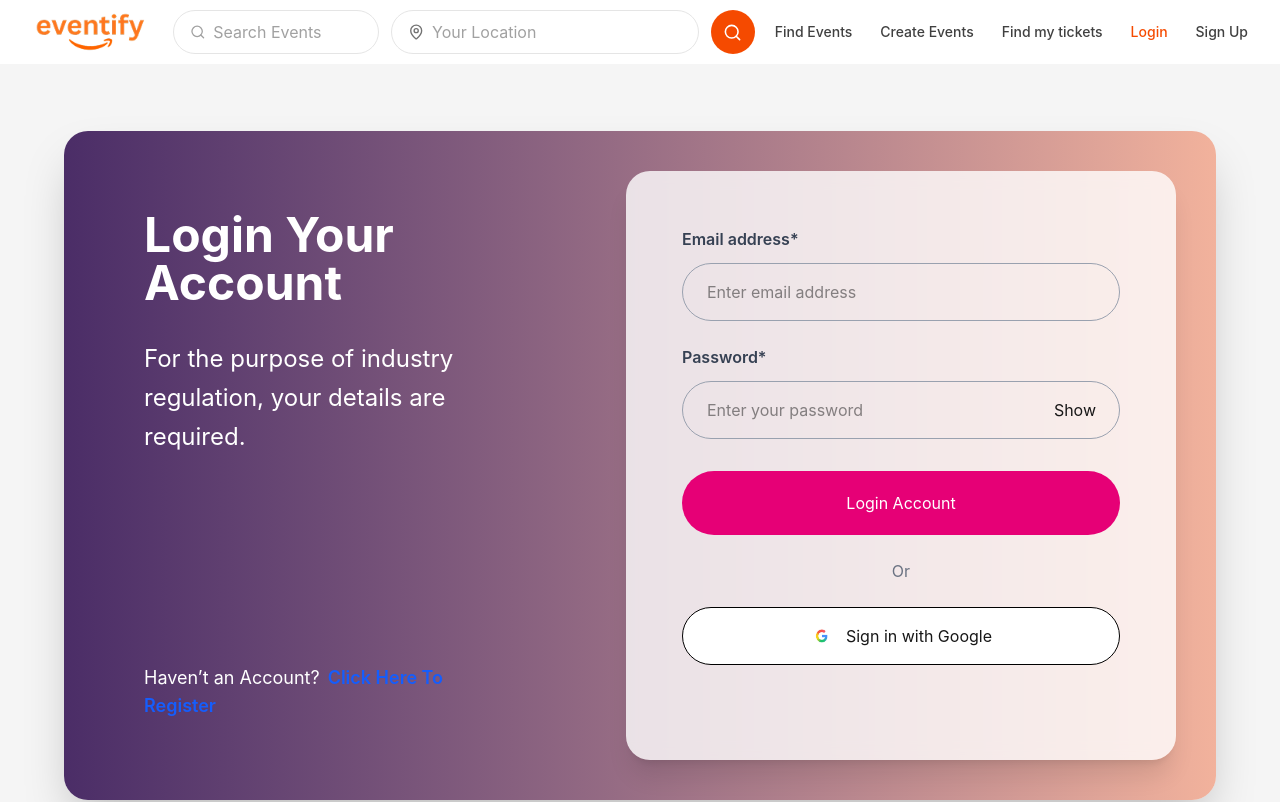
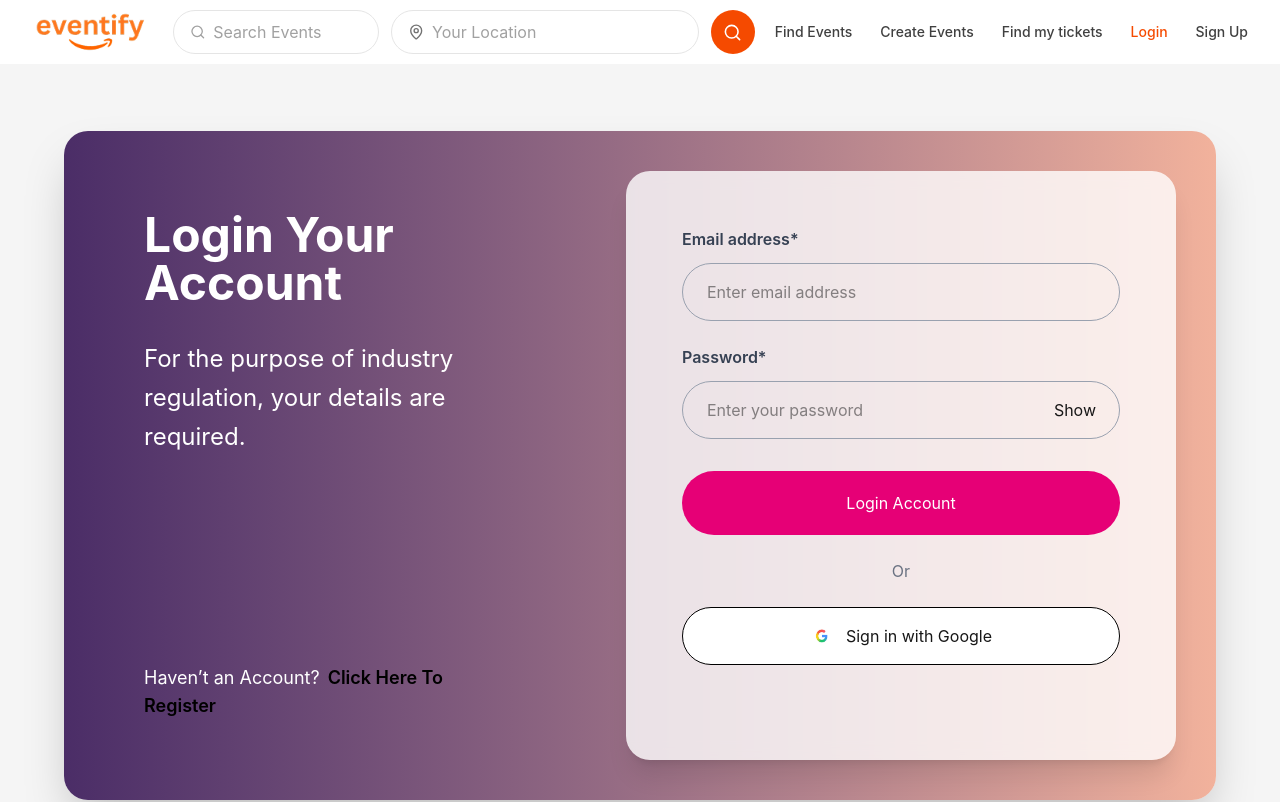
Before and after one commit to admiral-1k/Eventify, a React (Vite) app: page /login in a window 1280 px wide. Shown: the top 802 px of the page. Built offline with nearby package versions, Linux system fonts and the light colour scheme.

Commit message:
change the color in login click content

```diff
--- a/src/pages/Login.jsx
+++ b/src/pages/Login.jsx
@@ -25,7 +25,7 @@ export default function Login() {
 
           <div className="mt-32 lg:mt-52 text-lg">
             Haven’t an Account?
-            <span className="text-blue-600 font-semibold cursor-pointer ml-2">
+            <span className="text-black font-semibold cursor-pointer ml-2">
               Click Here To Register
             </span>
           </div>
```
